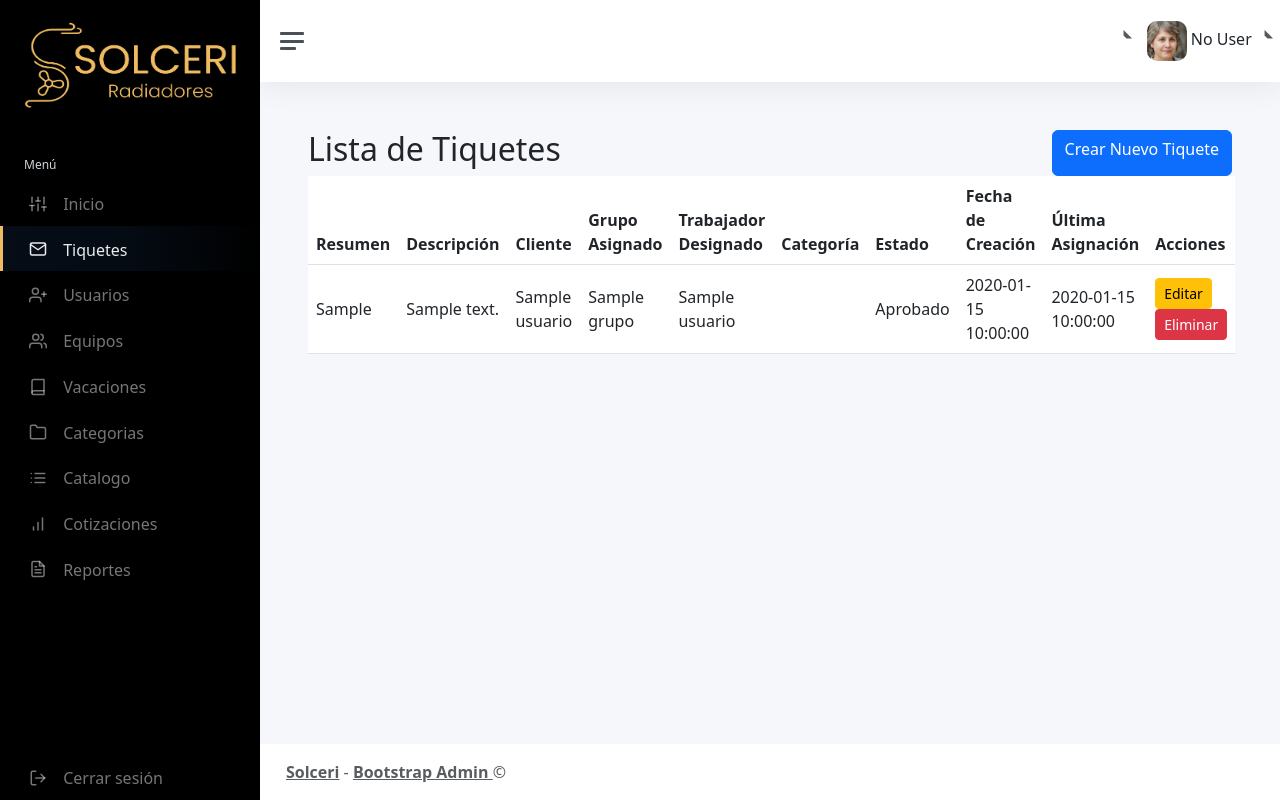
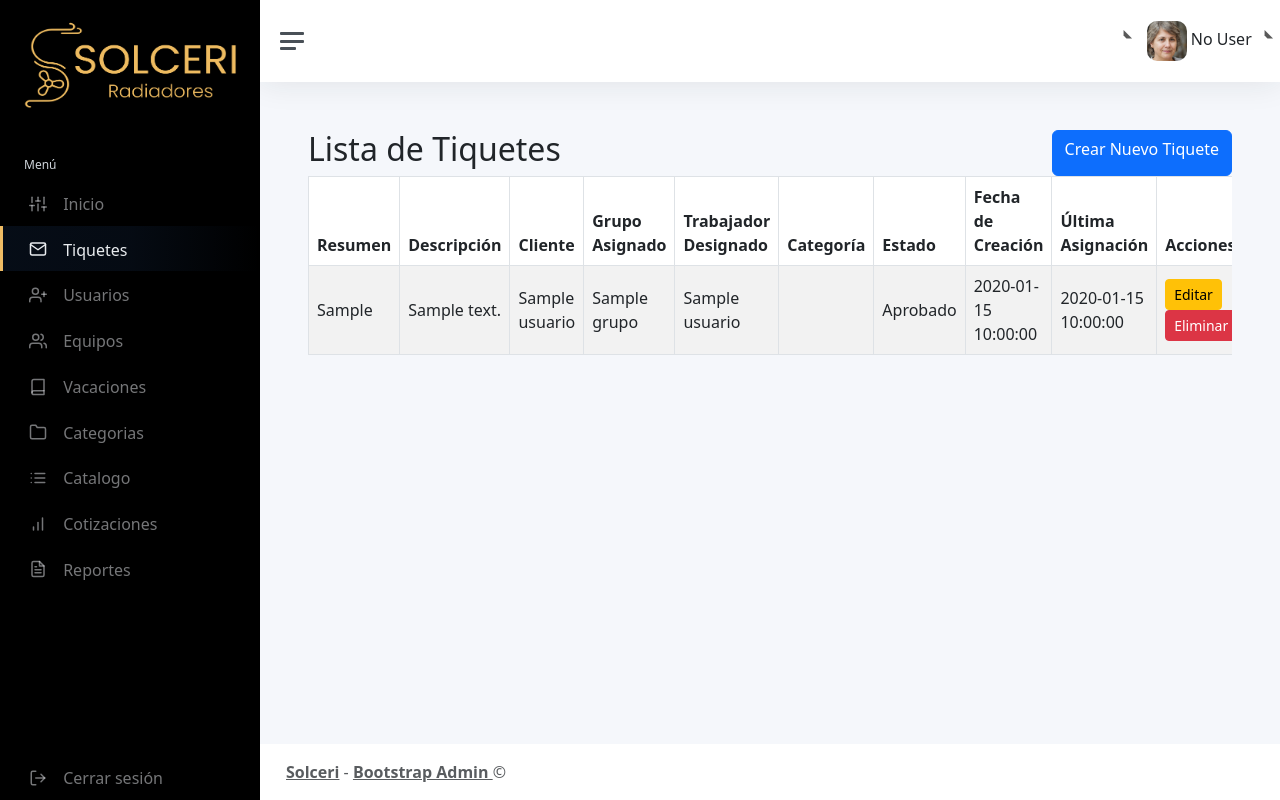
Before and after one commit to Warrgonz/Solceri-Radiadores, a Flask app: page /tiquetes in a window 1280 px wide. Run offline with Flask 3, Linux system fonts and the light colour scheme; tables that the repository leaves empty hold one stand-in row (values such as "Sample post"); parts of the project's set-up code (start-up, migrations or seed data) failed here and were passed over; some libraries are stand-ins or nearby versions; some web fonts are replaced.

Commit message:
Mejoras visuales a tablas de tiquetes y equipos

```diff
--- a/templates/grupos.html
+++ b/templates/grupos.html
@@ -5,7 +5,8 @@
     <h2>Lista de Grupos de Trabajo</h2>
     <a href="{{ url_for('grupos.grupos_crear') }}" class="btn btn-primary">Crear Nuevo Grupo</a>
 </div>
-<table class="table">
+<div class="table-responsive">
+<table class="table table-striped table-bordered table-hover" style="width:100%">
     <thead>
         <tr>
             <th>Nombre</th>
@@ -32,6 +33,7 @@
         {% endfor %}
     </tbody>
 </table>
+</div>
 
 <script src="https://cdn.jsdelivr.net/npm/sweetalert2@11"></script>
 <script src="{{ url_for('static', filename='js/grupos.js') }}"></script>
--- a/templates/tiquetes.html
+++ b/templates/tiquetes.html
@@ -4,7 +4,9 @@
         <h2>Lista de Tiquetes</h2>
         <a href="{{ url_for('tiquetes.tiquete_crear') }}" class="btn btn-primary">Crear Nuevo Tiquete</a>
     </div>
-<table class="table">
+
+    <div class="table-responsive">
+    <table class="table table-striped table-bordered table-hover" style="width:100%">
         <thead>
             <tr>
                 <th>Resumen</th>
@@ -41,4 +43,5 @@
             {% endfor %}
         </tbody>
     </table>
+</div>
     {% endblock %}
```
Lines whose indentation alone changed are shown as unchanged.
